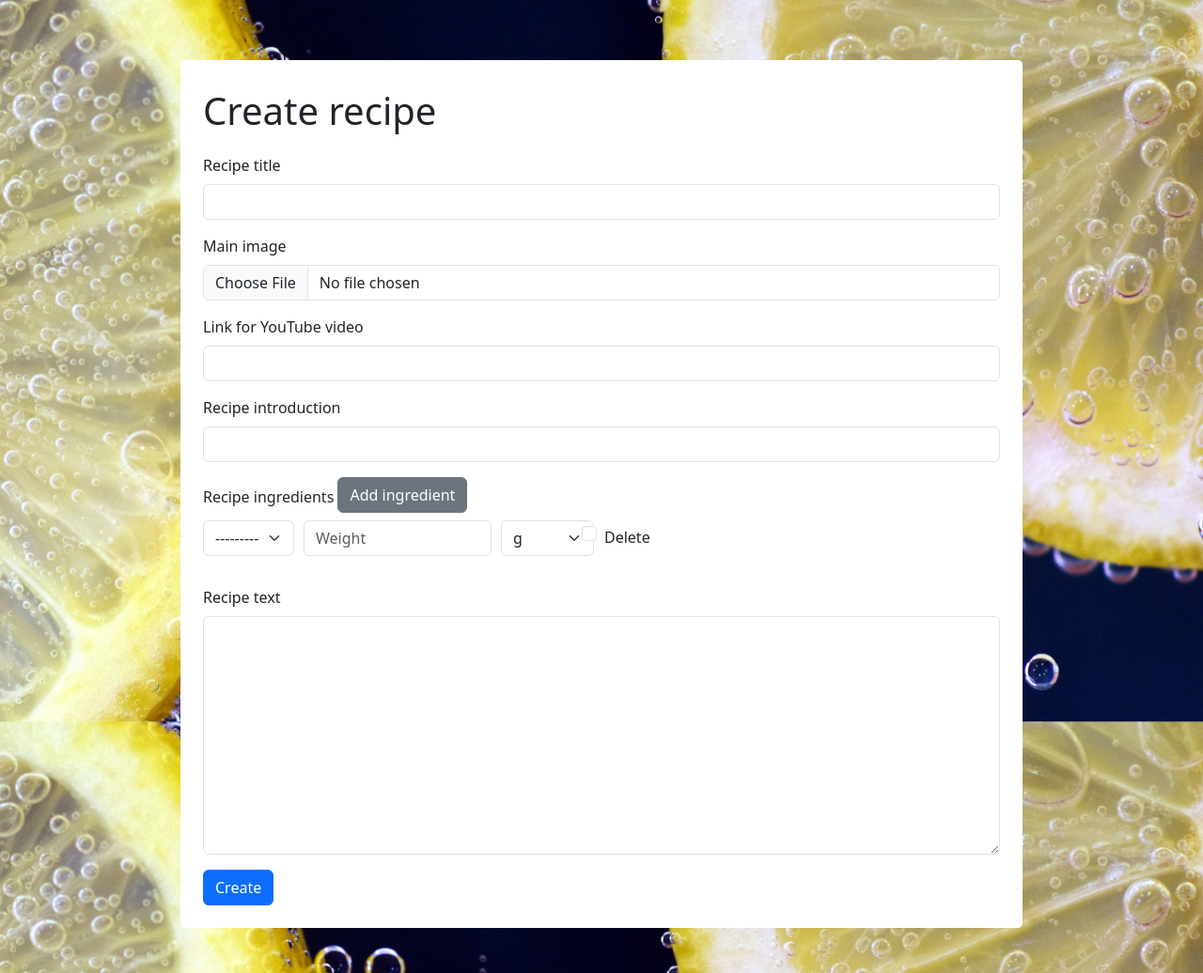
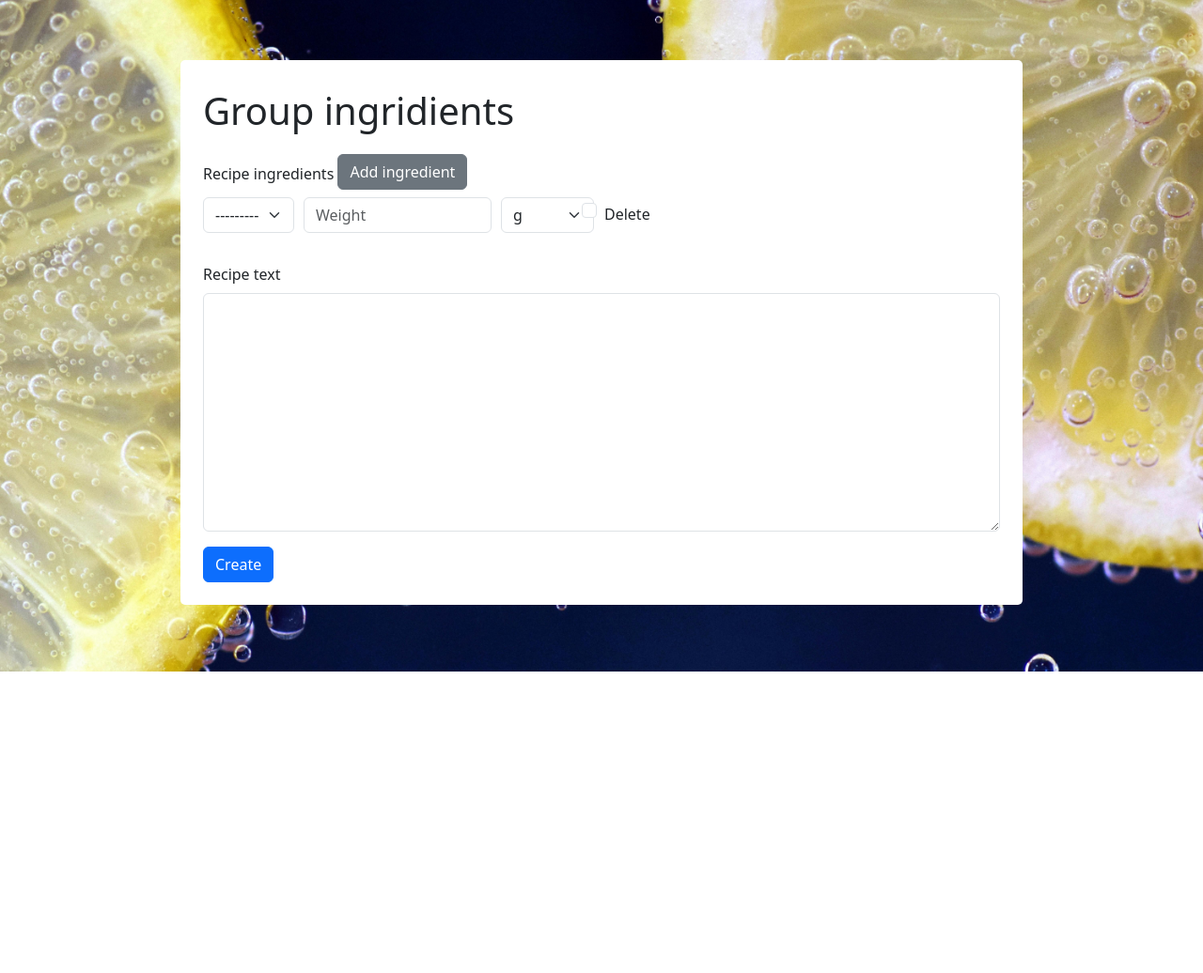
Before and after one commit to Michael322312/cuisiner_project, a Django app: page /create_recipe/ in a window 1280 px wide. Shown: the part 85-1121 px from the top of the page at 94% size. After the commit the page ends 800 px from the top, so only its background shows below. Run offline with Django 5.2, Linux system fonts and the light colour scheme; the visitor is signed in with stand-in values (Sample User, id 1); data that the repository does not hold is empty; some libraries are stand-ins or nearby versions.

Commit message:
Removerd group

```diff
--- a/recipe/models.py
+++ b/recipe/models.py
@@ -95,11 +95,6 @@ class RecipeIngridient(models.Model):
         ordering = ["id"]
 
 
-class IngridientGroup(models.Model):
-    name = models.CharField(max_length=63, unique=True)
-    ingridients = models.ManyToManyField(RecipeIngridient, blank=True)
-
-
 class Recipe(models.Model):
     author = models.ForeignKey(
         core.settings.AUTH_USER_MODEL,
--- a/recipe/views.py
+++ b/recipe/views.py
@@ -2,7 +2,7 @@ from django.db.models.query import QuerySet
 from django.shortcuts import render, get_object_or_404, HttpResponse
 from django.views.generic import CreateView, DeleteView, UpdateView, ListView, DetailView, TemplateView
 from django.template.defaulttags import register
-from recipe.models import Category, Product, Recipe, Diet
+from recipe.models import Category, Product, Recipe, Diet, RecipeIngridient
 from django.urls import reverse_lazy
 from django.contrib.admin.views.decorators import staff_member_required
 from django.utils.decorators import method_decorator
@@ -15,7 +15,6 @@ from user_system.models import UserPreference
 from django.db.models import Q
 from user_system.models import CustomUser
 from recipe.mixins import UserIsOwnerMixin
-
 
 
 class MainMenuView(TemplateView):
@@ -282,7 +281,7 @@ class RecipeDetailView(DetailView):
     def get_context_data(self, **kwargs):
         context = super().get_context_data(**kwargs)
         if not self.request.user.is_anonymous:
-            if self.request.user.preference.all():
+            if self.request.user.preference:
                 user_pref = UserPreference.objects.get(user=self.request.user)
             else:
                 user_pref = None
--- a/templates/recipe/recipe/create_form.html
+++ b/templates/recipe/recipe/create_form.html
@@ -30,23 +30,8 @@
 
     <form method="POST" enctype="multipart/form-data" class="mx-auto p-4 rec_form">
         {% csrf_token %}
-        <p class="fs-1 fw-light">Create recipe</p>
-        <div class="mb-3 ">
-            <label class="form-label" for="title">Recipe title</label>
-            {{ recipe_form.title }}
-        </div>
-        <div class="mb-3">
-            <label class="form-label" for="main_image">{{ recipe_form.main_image.label }}</label>
-            {{ recipe_form.main_image }}
-        </div>
-        <div class="mb-3">
-            <label class="form-label" for="url_yt_video">Link for YouTube video</label>
-            {{ recipe_form.url_yt_video }}
-        </div>
-        <div class="mb-3">
-            <label class="form-label" for="introduction">Recipe introduction</label>
-            {{ recipe_form.introduction }}
-        </div>
+        <p class="fs-1 fw-light">Group ingridients</p>
+
         <div class="mb-3">
             <label class="form-label" for="ingredients">Recipe ingredients</label>
             <button id="add-ingredient" type="button" class="btn btn-secondary mb-2">Add ingredient</button>
```
Also changed, not shown: recipe/migrations/0015_delete_ingridientgroup.py (added).
